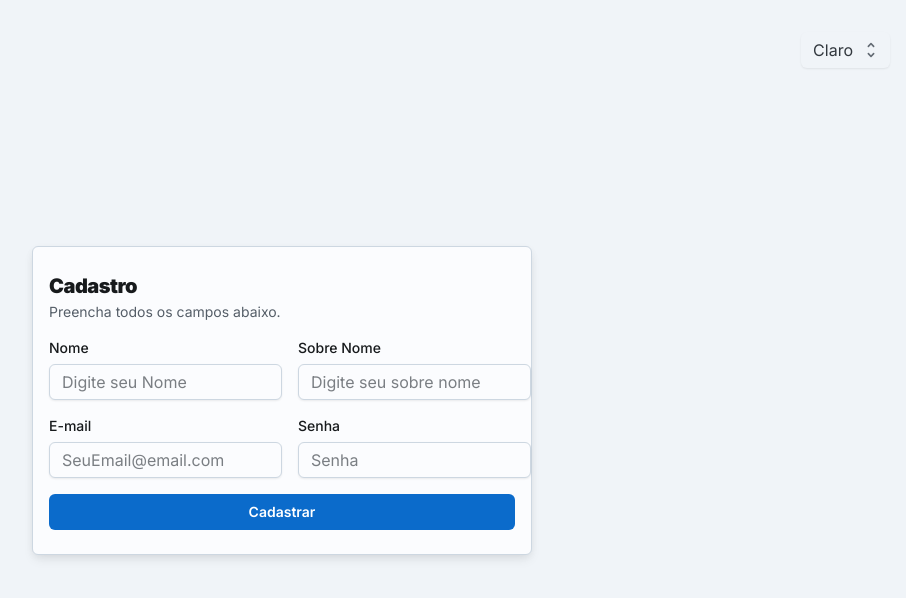
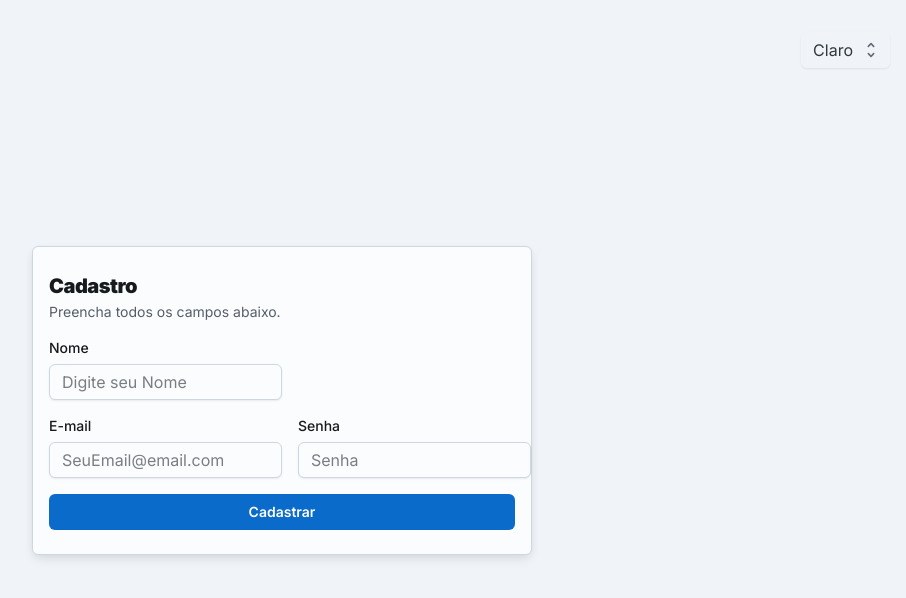
Before and after one commit to gumends/xat-frontend, a Next.js app: page /cadastro in a window 1280 px wide. Shown: the top 598 px of the page, without its empty margins (358-1264 px from the left). Built offline with nearby package versions, Linux system fonts and the light colour scheme; no server answers.

Commit message:
Retirado sobrenome

```diff
--- a/src/app/(rotas-livres)/cadastro/page.tsx
+++ b/src/app/(rotas-livres)/cadastro/page.tsx
@@ -23,7 +23,6 @@ export default function LoginFinal() {
   const [email, setEmail] = useState<string>('');
   const [senha, setSenha] = useState<string>('');
   const [nome, setNome] = useState<string>('');
-  const [sobreNome, setSobreNome] = useState<string>('');
 
   const router = useRouter();
 
@@ -31,7 +30,6 @@ export default function LoginFinal() {
     event.preventDefault();
     criar.criar({
       nome: nome,
-      sobreNome: sobreNome,
       email,
       password: senha
     }).then((r) => {
@@ -77,16 +75,6 @@ export default function LoginFinal() {
                   value={nome}
                 />
               </FormControl>
-              <FormControl sx={{ width: '50%' }}>
-                <FormLabel>Sobre Nome</FormLabel>
-                <Input
-                  name="sobreNome"
-                  type="text"
-                  placeholder="Digite seu sobre nome"
-                  onChange={(event) => setSobreNome(event.target.value)}
-                  value={sobreNome}
-                />
-              </FormControl>
             </Box>
 
             <Box sx={{ display: 'flex', gap: 2 }}>
```
